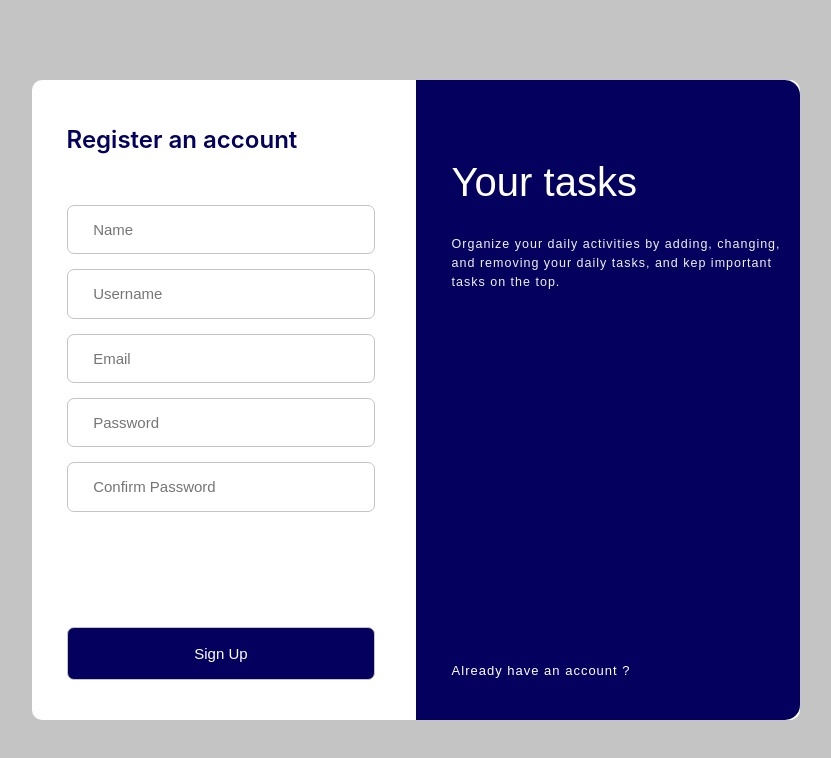
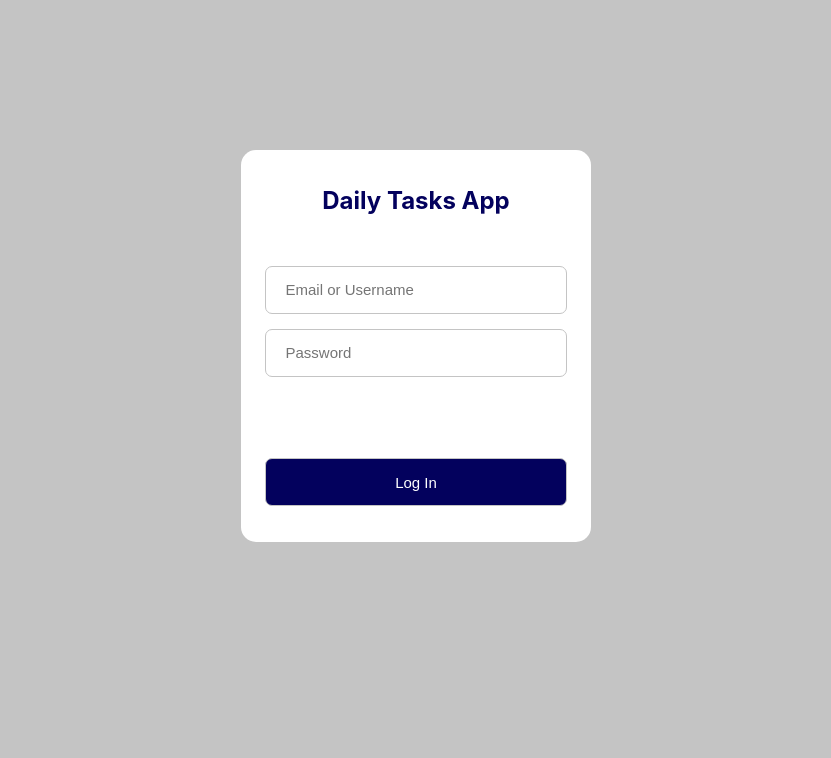
Before and after one commit to andmiguedev1/daily-tasks-manager, a React (Create React App) app: page / in a window 1280 px wide. Shown: the top 758 px of the page, without its empty margins (224-1055 px from the left). Built offline with nearby package versions, Linux system fonts and the light colour scheme.

Commit message:
Add markup for login form and style it in center

```diff
--- a/src/App.js
+++ b/src/App.js
@@ -1,9 +1,11 @@
-import Signup from "./components/Signup";
+// import Signup from "./components/Signup/Signup";
+import Login from "./components/Login/Login";
 
 function App() {
 	return (
 		<div className="App">
-			<Signup />
+			{/* <Signup /> */}
+			<Login />
 		</div>
 	);
 }
--- /dev/null
+++ b/src/components/Login/Login.css
@@ -0,0 +1,105 @@
+#login {
+   width: 100vw;
+   height: 100vh;
+   display: flex;
+   justify-content: center;
+   align-items: center;
+   background-color: #c4c4c4;
+}
+
+#login .container {
+   height: 100%;
+   width: 100%;
+   display: flex;
+   justify-content: center;
+   align-items: center;
+}
+
+.container .center-content {
+   width: 350px;
+   height: 500px;
+}
+
+.center-content .login-form {
+   padding: 4.5vh 1.9vw;
+   background-color: #fff;
+   border-radius: 15px;
+   -webkit-border-radius: 15px;
+   -moz-border-radius: 15px;
+   -ms-border-radius: 15px;
+   -o-border-radius: 15px;
+}
+
+.center-content .login-form .form-fields {
+   margin-top: 4.5vh;
+}
+
+.center-content .login-form h2 {
+   color: #03015D;
+   font-size: 24px;
+   font-weight: 700;
+   text-align: center;
+}
+
+.center-content .login-form input {
+   width: 100%;
+   margin-top: 15px;
+   padding: 1.8vh 1.5vw;
+   font-size: 15px;
+   font-weight: 400;
+   border: 1px solid #c4c4c4;
+   outline: none;
+   border-radius: 7px;
+   -webkit-border-radius: 7px;
+   -moz-border-radius: 7px;
+   -ms-border-radius: 7px;
+   -o-border-radius: 7px;
+}
+
+.center-content .login-form .form-btn {
+   position: relative;
+   bottom: 20%;
+   margin-top: 5.1rem;
+}
+
+.center-content .login-form button {
+   padding: 1.8vh 15px;
+   width: 100%;
+   font-size: 15px;
+   font-weight: 500;
+   background:  #03015D;
+   color: #fff;
+   border: 1px solid #C4C4C4;
+   border-radius: 7px;
+   outline: none;
+   cursor: pointer;
+   -webkit-border-radius: 7px;
+   -moz-border-radius: 7px;
+   -ms-border-radius: 7px;
+   -o-border-radius: 7px;
+}
+
+
+@media (min-width: 360px) and (max-width: 1027px) {
+   .container .center-content {
+      width: 330px;
+      height: 480px;
+   }
+
+  .center-content .login-form {
+      padding: 4.5vh 3.5vw;
+   }
+
+   .center-content .login-form h2 {
+      font-size: 1.4rem;
+      text-align: center;
+   }
+
+   .center-content .login-form input {
+      padding: 0.9rem 1.2rem;
+   }
+
+   .center-content .login-form .form-btn {
+      top: 40%;
+   }
+}
--- /dev/null
+++ b/src/components/Login/Login.jsx
@@ -0,0 +1,28 @@
+import React from "react";
+
+import "./Login.css";
+
+function Login() {
+	return (
+		<section id="login">
+			<div className="container">
+				<div className="center-content">
+					<div className="login-form">
+						<form>
+							<h2>Daily Tasks App</h2>
+							<div className="form-fields">
+								<input type="text" placeholder="Email or Username" required />
+								<input type="password" placeholder="Password" required />
+							</div>
+							<div className="form-btn">
+								<button type="submit">Log In</button>
+							</div>
+						</form>
+					</div>
+				</div>
+			</div>
+		</section>
+	);
+}
+
+export default Login;
--- a/src/components/Signup.css
+++ b/src/components/Signup/Signup.css
@@ -13,11 +13,11 @@
    justify-content: center;
    align-items: center;
    background-color: #fff;
-   border-radius: 10px;
-   -webkit-border-radius: 10px;
-   -moz-border-radius: 10px;
-   -ms-border-radius: 10px;
-   -o-border-radius: 10px;
+   border-radius: 15px;
+   -webkit-border-radius: 15px;
+   -moz-border-radius: 15px;
+   -ms-border-radius: 15px;
+   -o-border-radius: 15px;
 }
 
 #sign-up .container .left-content,
@@ -140,15 +140,10 @@
 }
 
 @media (min-width: 360px) and (max-width: 1027px) {
-  #sign-up {
-      margin: 0;
-  }
-
   #sign-up .container {
       display: flex;
       flex-direction: column;
       background-color: #C4C4C4;
-      margin: 0 -30%;
   }
 
   .container .left-content {
@@ -177,7 +172,7 @@
 
    .left-content .register-form form button {
       width: 100%;
-      padding: 1em 8.6em;
+      padding: 1em 8.5em;
    }
 
    .left-content .register-form form .signup-btn {
```
Also changed, not shown: src/components/Signup/Signup.jsx (renamed from src/components/Signup.jsx, +0 -14 lines).
